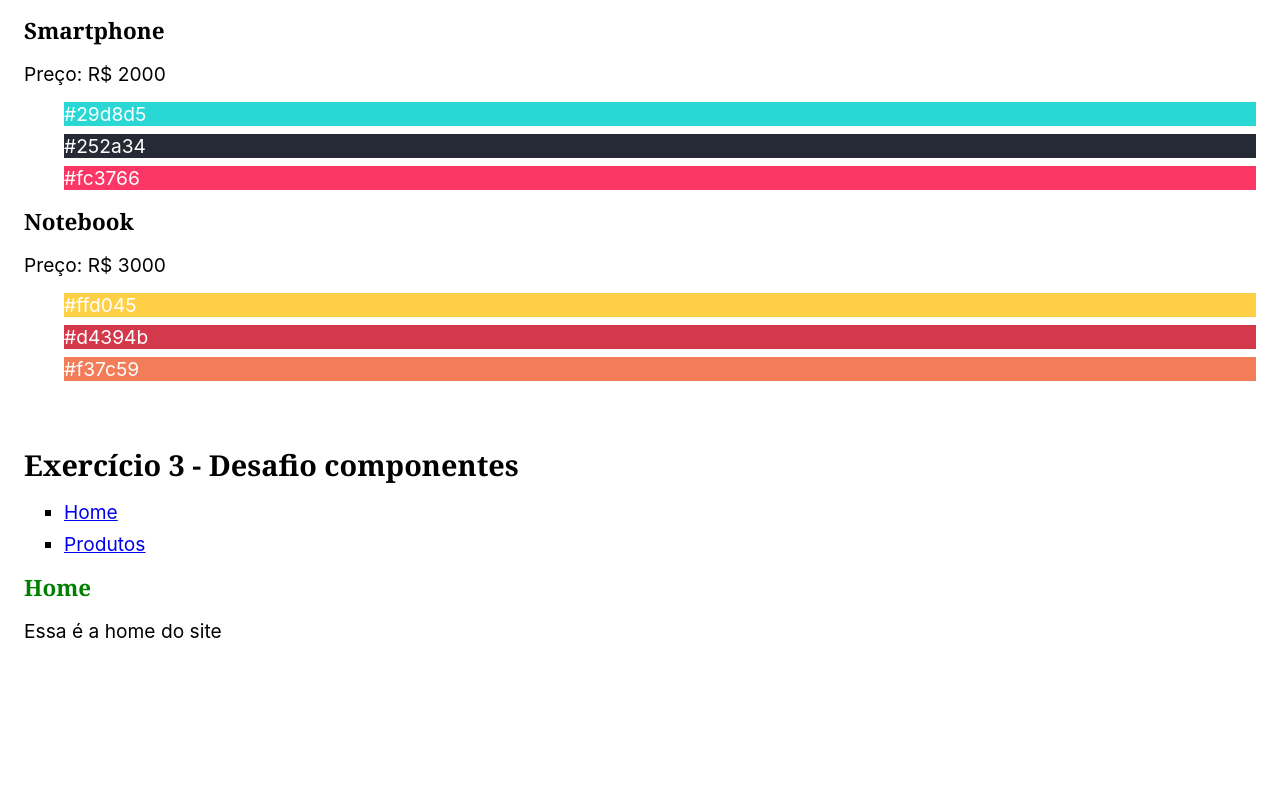
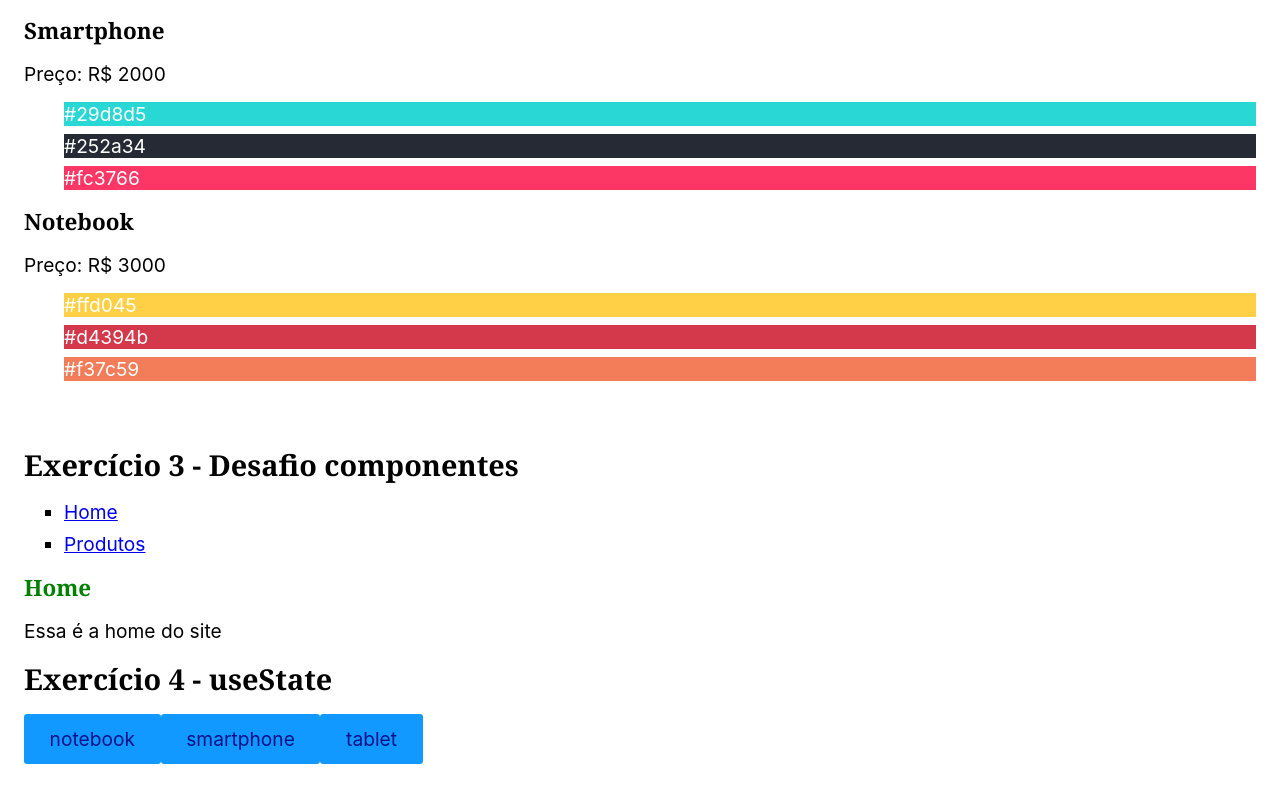
Before and after one commit to gustavogularte/exercicios-react-origamid, a React (Vite) app: page / in a window 1280 px wide. Shown: the part 367-1155 px from the top of the page. Before the commit the page ends 1034 px from the top, so only its background shows below. Built offline with nearby package versions, Linux system fonts and the light colour scheme; the HTML template or start-up script is replaced by a standard one.

Commit message:
useState

```diff
--- a/src/App.jsx
+++ b/src/App.jsx
@@ -2,6 +2,7 @@ import React from 'react';
 import Ex1 from './exercicios/react-para-iniciantes/jsx2';
 import Ex2 from './exercicios/react-para-iniciantes/JsxArrays';
 import Ex3 from './exercicios/react-para-iniciantes/Desafio-componentes/App';
+import Ex4 from './exercicios/react-hooks/ExUseState';
 
 const App = () => {
   return (
@@ -9,6 +10,7 @@ const App = () => {
       <Ex1 />
       <Ex2 />
       <Ex3 />
+      <Ex4 />
     </main>
   );
 };
--- /dev/null
+++ b/src/exercicios/react-hooks/ExUseState.jsx
@@ -0,0 +1,46 @@
+import React from 'react';
+
+const ExUseState = () => {
+  // Os links abaixo puxam dados de um produto em formato JSON
+  // https://ranekapi.origamid.dev/json/api/produto/tablet
+  // https://ranekapi.origamid.dev/json/api/produto/smartphone
+  // https://ranekapi.origamid.dev/json/api/produto/notebook
+  // Crie uma interface com 3 botões, um para cada produto.
+  // Ao clicar no botão faça um fetch a api e mostre os dados do produto na tela.
+  // Mostre apenas um produto por vez
+  // Mostre a mensagem carregando... enquanto o fetch é realizado
+
+  const [produtos, setProdutos] = React.useState(null);
+  const [loading, setLoading] = React.useState(null);
+  const [erro, setErro] = React.useState(null);
+
+  async function fetchProdutos({ target }) {
+    setLoading(true);
+    setProdutos(null);
+    const response = await fetch(
+      `https://ranekapi.origamid.dev/json/api/produto/${target.innerText}`
+    );
+    const json = await response.json();
+    setProdutos(json);
+    setLoading(false);
+  }
+
+  return (
+    <article>
+      <h1>Exercício 4 - useState</h1>
+      <button onClick={fetchProdutos}>notebook</button>
+      <button onClick={fetchProdutos}>smartphone</button>
+      <button onClick={fetchProdutos}>tablet</button>
+      {loading && <p>Loading...</p>}
+      {!loading && produtos && (
+        <section>
+          <h2>{produtos.nome}</h2>
+          <p>R$ {produtos.preco}</p>
+          <img src={produtos.fotos[0].src} alt={produtos.fotos[0].titulo} />
+        </section>
+      )}
+    </article>
+  );
+};
+
+export default ExUseState;
```
